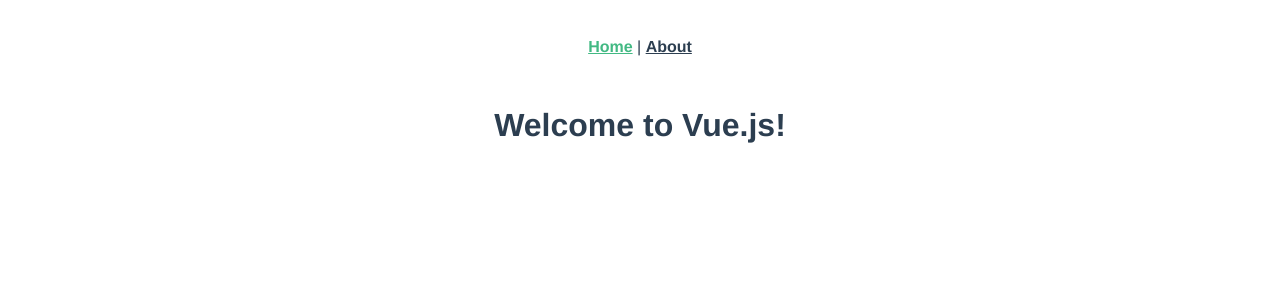
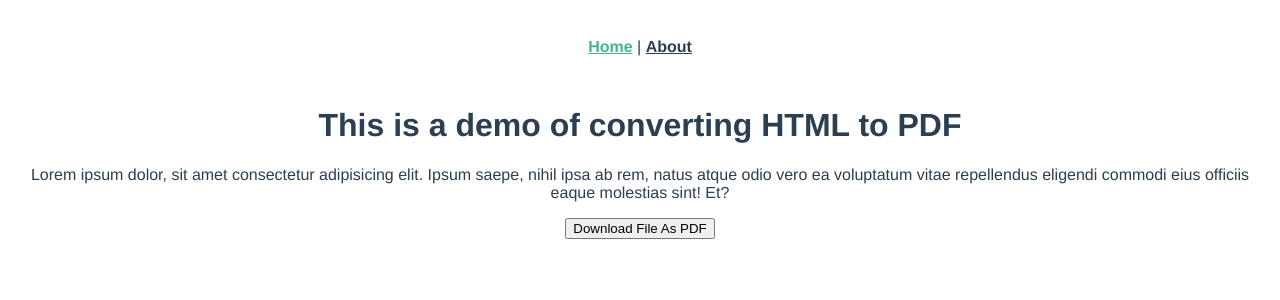
Before and after one commit to Dpeck09/orange-iguanas, a Vue app: page / in a window 1280 px wide. Shown: the top 300 px of the page. Built offline with nearby package versions, Linux system fonts and the light colour scheme.

Commit message:
getting a pdf button to work

```diff
--- a/src/views/HomeView.vue
+++ b/src/views/HomeView.vue
@@ -1,19 +1,42 @@
+/* eslint-disable */
+
 <script>
-  export default {
-    data: function () {
-      return {
-        message: "Welcome to Vue.js!",
-      };
-    },
-    created: function () {},
-    methods: {},
-  };
+import jsPDF from "jspdf";
+// import html2canvas from "html2canvas";
+// import dompurify from "dompurify";
+// import $ from "jquery";
+export default {
+  el: '#app',
+  data() {
+    return {
+      message: 'Hi my first vue code pen!!!'
+    }
+  },
+  methods: {
+    //jspdf does not include the bootstrap style layout
+    htmlToPdf: function () {
+      var doc = new jsPDF();
+      doc.html(document.getElementById("data"),
+        {
+          callback: function (doc) {
+            doc.save("example.pdf");
+          }
+        }
+      )
+    }
+  }
+};
 </script>
 
 <template>
-  <div class="home">
-    <h1>{{ message }}</h1>
+  <div id="data">
+    <h1>This is a demo of converting HTML to PDF</h1>
+    <p>Lorem ipsum dolor, sit amet consectetur adipisicing elit. Ipsum saepe, nihil ipsa ab rem, natus atque odio vero
+      ea voluptatum vitae repellendus eligendi commodi eius officiis eaque molestias sint! Et?</p>
+
   </div>
+  <button v-on:click="htmlToPdf">Download File As PDF</button>
 </template>
 
-<style></style>
+<style>
+</style>
```
Also changed, not shown: 1 other file (tests, documents, lock files or other folders).
